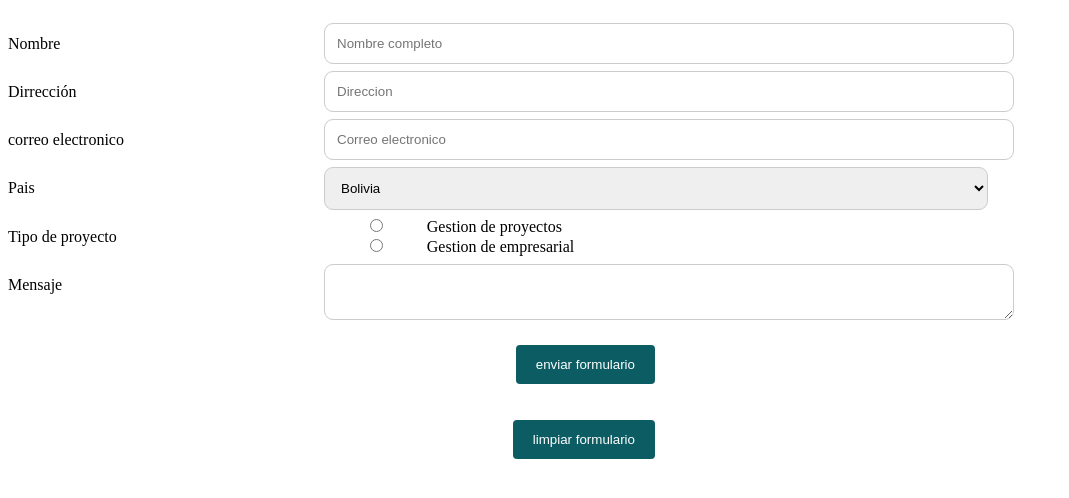
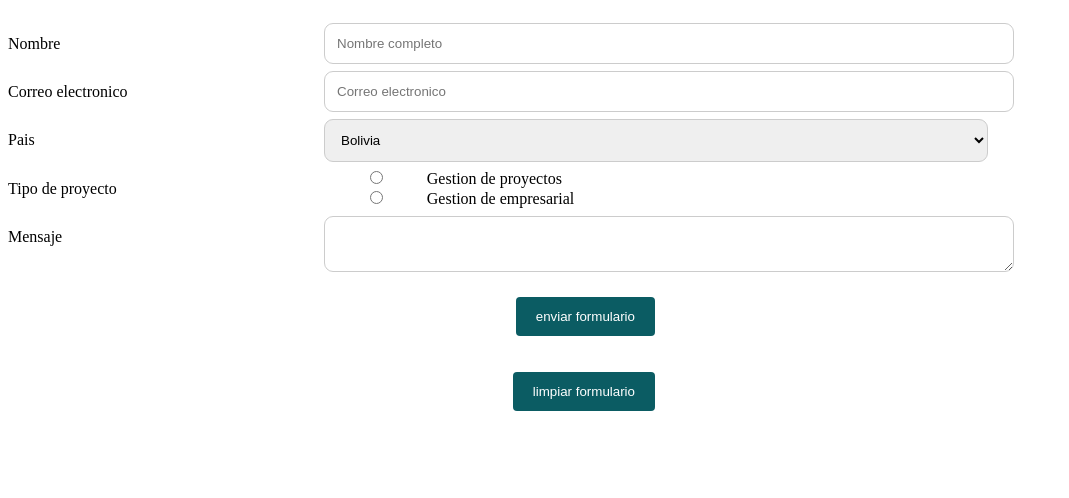
Before and after one commit to chancedd/Formulario, a plain HTML site: page index.html in a window 1280 px wide. Shown: the part 50-548 px from the top of the page, without its empty margins (0-1069 px from the left). Drawn offline with Linux system fonts and the light colour scheme.

Commit message:
Add files via upload

```diff
--- a/index.html
+++ b/index.html
@@ -22,17 +22,9 @@
             <input type="text" name="nombre" placeholder="Nombre completo" />
            </div>
         </div>
-        <div class="fila">
-            <div class="col-25">
-              <label>Dirrección</label>
-             </div>
-             <div class="col-75">
-              <input type="text" name="nombre" placeholder="Direccion" />
-             </div>
-          </div>
           <div class="fila">
             <div class="col-25">
-              <label>correo electronico</label>
+              <label>Correo electronico</label>
              </div>
              <div class="col-75">
               <input type="text" name="nombre" placeholder="Correo electronico" />
```
